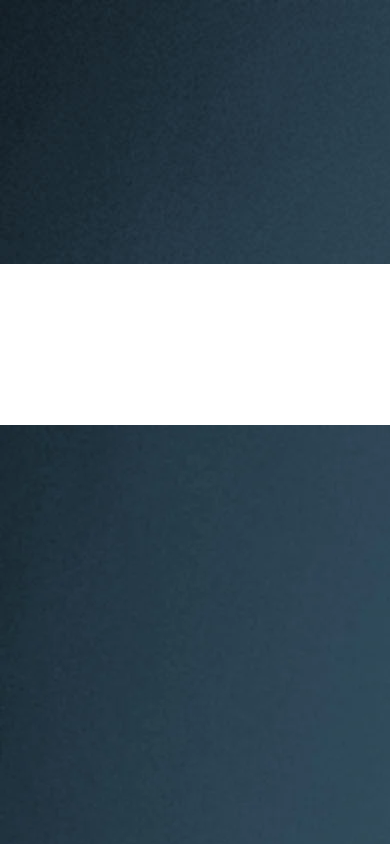
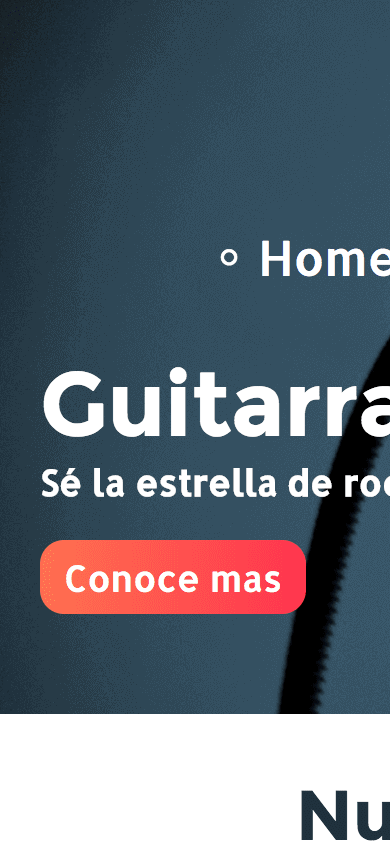
Before and after one commit to DianaPSC/invie-github, a plain HTML site: page index.html in a window 390 px wide. Shown: the top 844 px of the page. Drawn offline with Linux system fonts and the light colour scheme.

Commit message:
invie responsive

```diff
--- a/index.html
+++ b/index.html
@@ -11,15 +11,24 @@
         img{
             max-widght: 100%;
             vertical-align: top;
+
         }
-
+        img#responsive{
+                display: none;
+        }
+        @media screen and (max-width: 768px){
+            img#responsive{
+                display: block;
+            }
+        }
     </style>
 </head>
 <body>
+    <img src="invie-responsive_9eaee446-2d8d-4cfb-92e1-c4038311af4a.webp" alt="" id="responsive">
     <img src="header.png" alt="">
-
     <img src="hero.png" alt="">
     <img src="acustica.png" alt="">
     <img src="clasica.png" alt="">
+
 </body>
 </html>
```
Also changed, not shown: invie-responsive_9eaee446-2d8d-4cfb-92e1-c4038311af4a.webp (added).
